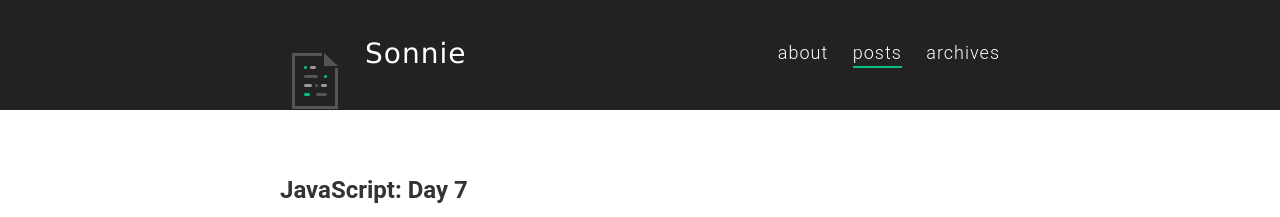
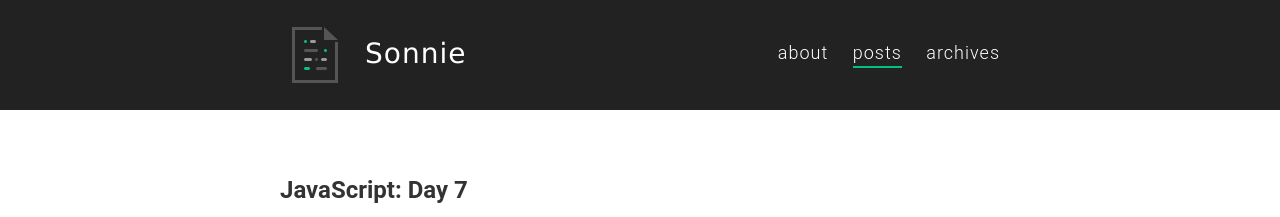
Before and after one commit to sonnienguyen/sonnie-nguyen-portfolio, a Jekyll site: the page built from index.html, in a window 1280 px wide. Shown: the top 217 px of the page. Built offline with Jekyll 4.4.1, drawn with Linux system fonts in a browser that asks for light colours; the list of posts is cut into pages by our own code.

Commit message:
Fix svg-logo margin

```diff
--- a/_sass/components/_svg.scss
+++ b/_sass/components/_svg.scss
@@ -1,6 +1,6 @@
 .svg-logo {
   height: 70px;
-  margin: none;
+  margin: 0;
   width: 70px;
 }
 
```
